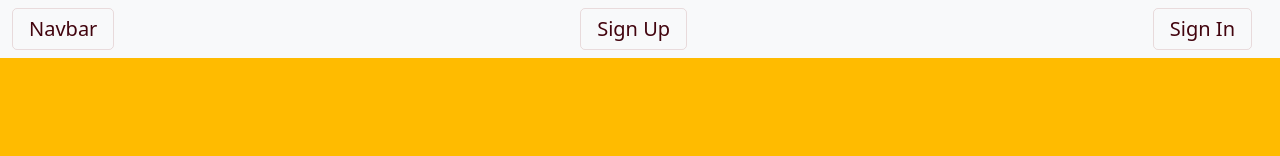
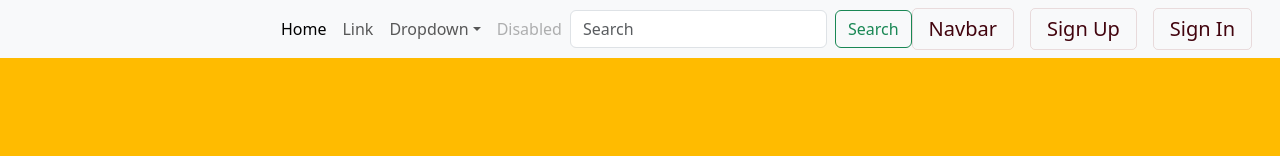
Before and after one commit to mikasa99985/react, a React (Vite) app: page / in a window 1280 px wide. Shown: the top 156 px of the page. Built offline with nearby package versions, Linux system fonts and the light colour scheme; grey boxes are pictures that could not be loaded.

Commit message:
can't do navbar style and positioning.

```diff
--- a/src/components/Nav.jsx
+++ b/src/components/Nav.jsx
@@ -7,6 +7,34 @@
     <>
       <nav className="navbar navbar-expand-lg bg-body-tertiary">
         <div className="container-fluid">
+        <div class="collapse navbar-collapse" id="navbarSupportedContent"></div>
+        <ul class="navbar-nav me-auto mb-2 mb-lg-0">
+        <li class="nav-item">
+        <a class="nav-link active" aria-current="page" href="#">Home</a>
+        </li>
+        <li class="nav-item">
+          <a class="nav-link" href="#">Link</a>
+        </li>
+        <li class="nav-item dropdown">
+        <a class="nav-link dropdown-toggle" href="#" role="button" data-bs-toggle="dropdown" aria-expanded="false">
+            Dropdown
+          </a>
+          <ul class="dropdown-menu">
+          <li><a class="dropdown-item" href="#">Action</a></li>
+            <li><a class="dropdown-item" href="#">Another action</a></li>
+            <li><hr class="dropdown-divider"></hr></li>
+            <li><a class="dropdown-item" href="#">Something else here</a></li>
+          </ul>
+        </li>
+        <li class="nav-item">
+        <a class="nav-link disabled">Disabled</a>
+        </li>
+        </ul>
+        <form class="d-flex" role="search">
+        <input class="form-control me-2" type="search" placeholder="Search" aria-label="Search">
+        </input>
+        <button class="btn btn-outline-success" type="submit">Search</button>
+        </form>
           <Link className="navbar-brand" to="/">
             Navbar
           </Link>
```
